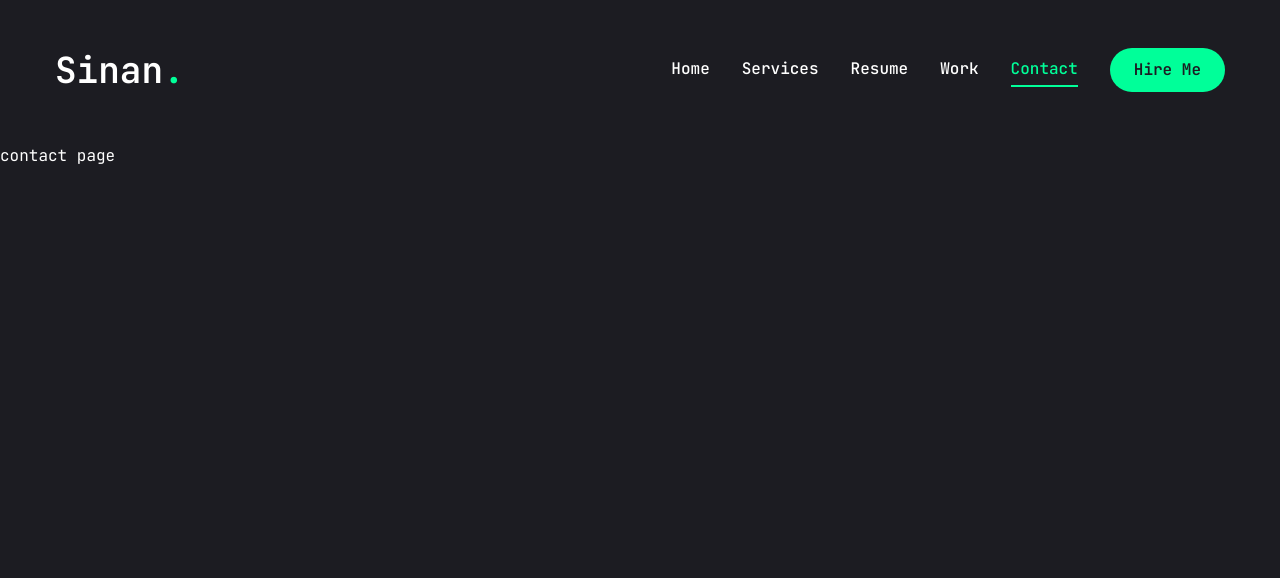
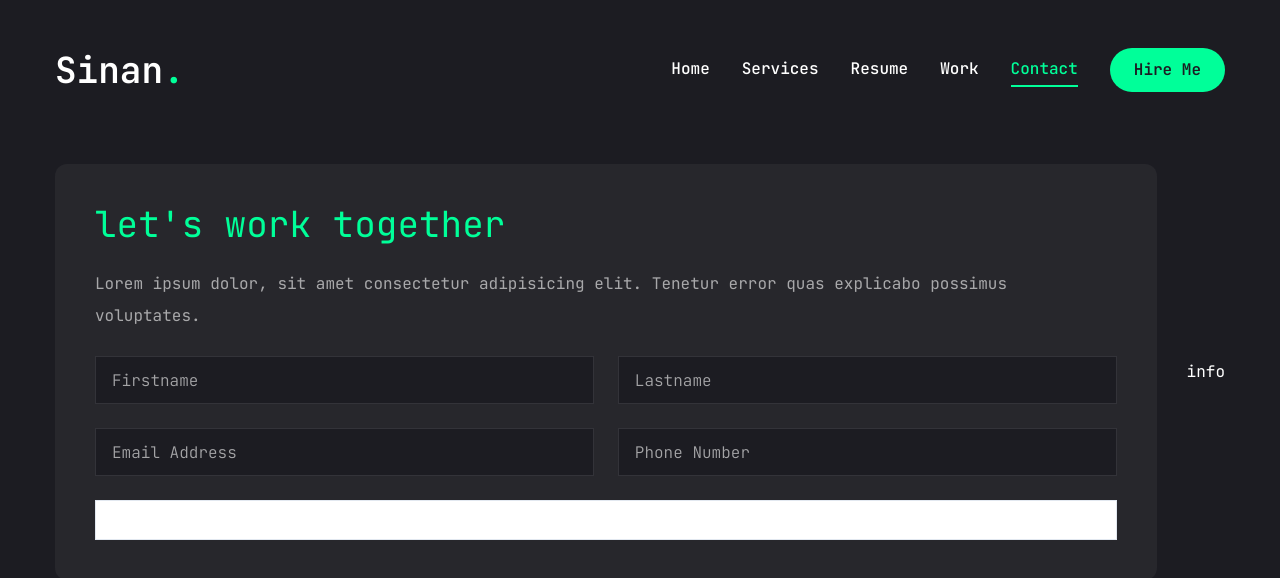
Before and after one commit to sinantech/portfolio-website-example, a Next.js app: page /contact in a window 1280 px wide. Shown: the top 578 px of the page. Built offline with nearby package versions, Linux system fonts and the light colour scheme.

Commit message:
feat:2.52.01 leftover

```diff
--- a/app/contact/page.jsx
+++ b/app/contact/page.jsx
@@ -1,5 +1,92 @@
+"use client";
+
+import { Button } from "@/components/ui/button";
+import { Input } from "@/components/ui/input";
+import { Textarea } from "@/components/ui/textarea";
+
+import { motion } from "framer-motion";
+
+import { FaPhoneAlt, FaEnvelope, FaMapMarkerAlt } from "react-icons/fa";
+
+import {
+  Select,
+  SelectContent,
+  SelectGroup,
+  SelectItem,
+  SelectLabel,
+  SelectTrigger,
+  SelectValue,
+} from "@/components/ui/select";
+
+const info = [
+  {
+    icon: <FaPhoneAlt />,
+    title: "Phone",
+    description: "(+40) 321 654 876",
+  },
+  {
+    icon: <FaEnvelope />,
+    title: "Email",
+    description: "youremail@email.com",
+  },
+  {
+    icon: <FaMapMarkerAlt />,
+    title: "Adress",
+    description: "Code Corner,Tech Town 112312",
+  },
+];
+
 const Contact = () => {
-  return <div>contact page</div>;
+  return (
+    <motion.section
+      initial={{ opacity: 0 }}
+      animate={{
+        opacity: 1,
+        transition: { delay: 2.4, duration: 0.4, ease: "easeIn" },
+      }}
+      className="py-6"
+    >
+      <div className="container mx-auto">
+        <div className="flex flex-col xl:flex-row gap-[30px]">
+          {/* form */}
+          <div className="xl:h-[54%] order-2 xl:order-none">
+            <form className="flex flex-col gap-6 p-10 bg-[#27272c] rounded-xl ">
+              <h3 className="text-4xl text-accent">let&apos;s work together</h3>
+              <p className="text-white/60">
+                Lorem ipsum dolor, sit amet consectetur adipisicing elit.
+                Tenetur error quas explicabo possimus voluptates.
+              </p>
+              {/* input */}
+              <div className="grid grid-cols-1 md:grid-cols-2 gap-6">
+                <Input type="firstname" placeholder="Firstname" />
+                <Input type="lastname" placeholder="Lastname" />
+                <Input type="email" placeholder="Email Address" />
+                <Input type="phone" placeholder="Phone Number" />
+              </div>
+              {/* select */}
+              <Select>
+                <SelectTrigger className="w-full">
+                  <SelectValue placeholder="Select Service" />
+                </SelectTrigger>
+                <SelectContent>
+                  <SelectGroup>
+                    <SelectLabel>Select Service</SelectLabel>
+                    <SelectItem value="est">Web Development</SelectItem>
+                    <SelectItem value="cst">UI/UX Design</SelectItem>
+                    <SelectItem value="mst">Logo Design</SelectItem>
+                  </SelectGroup>
+                </SelectContent>
+              </Select>
+            </form>
+          </div>
+          {/* info */}
+          <div className="flex-1 flex items-center xl:justify-end order-1 xl:order-none mb-8 xl:mb-0">
+            info
+          </div>
+        </div>
+      </div>
+    </motion.section>
+  );
 };
 
 export default Contact;
--- a/app/services/page.jsx
+++ b/app/services/page.jsx
@@ -43,7 +43,7 @@
           initial={{ opacity: 0 }}
           animate={{
             opacity: 1,
-            transition: { delay: 2.4, duration: 0.4, ease: easeIn },
+            transition: { delay: 2.4, duration: 0.4, ease: "easeIn" },
           }}
           className="grid grid-cols-1 md:grid-cols-2 gap-[60px]"
         >
--- a/app/work/page.jsx
+++ b/app/work/page.jsx
@@ -66,7 +66,7 @@
       initial={{ opacity: 0 }}
       animate={{
         opacity: 1,
-        transition: { delay: 2.4, duration: 0.4, ease: easeIn },
+        transition: { delay: 2.4, duration: 0.4, ease: "easeIn" },
       }}
       className="min-h-[80vh] flex flex-col justify-center py-12 xl:px-0"
     >
--- a/components/ui/input.jsx
+++ b/components/ui/input.jsx
@@ -1,19 +1,20 @@
-import * as React from "react"
+import * as React from "react";
 
-import { cn } from "@/lib/utils"
+import { cn } from "@/lib/utils";
 
 const Input = React.forwardRef(({ className, type, ...props }, ref) => {
   return (
-    (<input
+    <input
       type={type}
       className={cn(
-        "flex h-10 w-full rounded-md border border-slate-200 bg-white px-3 py-2 text-sm ring-offset-white file:border-0 file:bg-transparent file:text-sm file:font-medium file:text-slate-950 placeholder:text-slate-500 focus-visible:outline-none focus-visible:ring-2 focus-visible:ring-slate-950 focus-visible:ring-offset-2 disabled:cursor-not-allowed disabled:opacity-50 dark:border-slate-800 dark:bg-slate-950 dark:ring-offset-slate-950 dark:file:text-slate-50 dark:placeholder:text-slate-400 dark:focus-visible:ring-slate-300",
+        "flex h-[48px] rounded-md border border-white/10 focus:border-accent font-light bg-primary px-4 py-5 text-base placeholder:text-white/60 outline-none",
         className
       )}
       ref={ref}
-      {...props} />)
+      {...props}
+    />
   );
-})
-Input.displayName = "Input"
+});
+Input.displayName = "Input";
 
-export { Input }
+export { Input };
```
